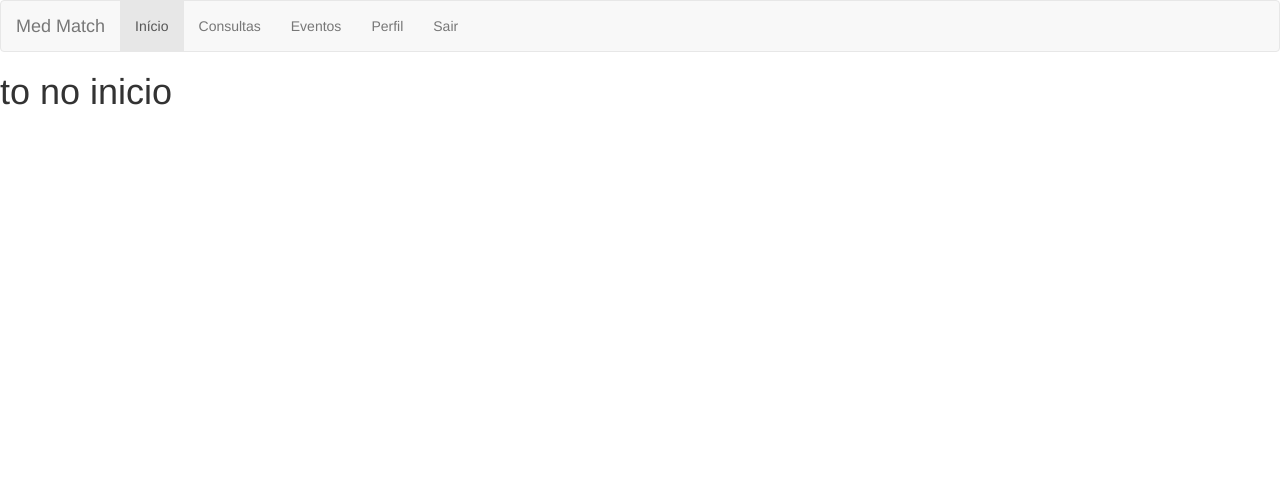
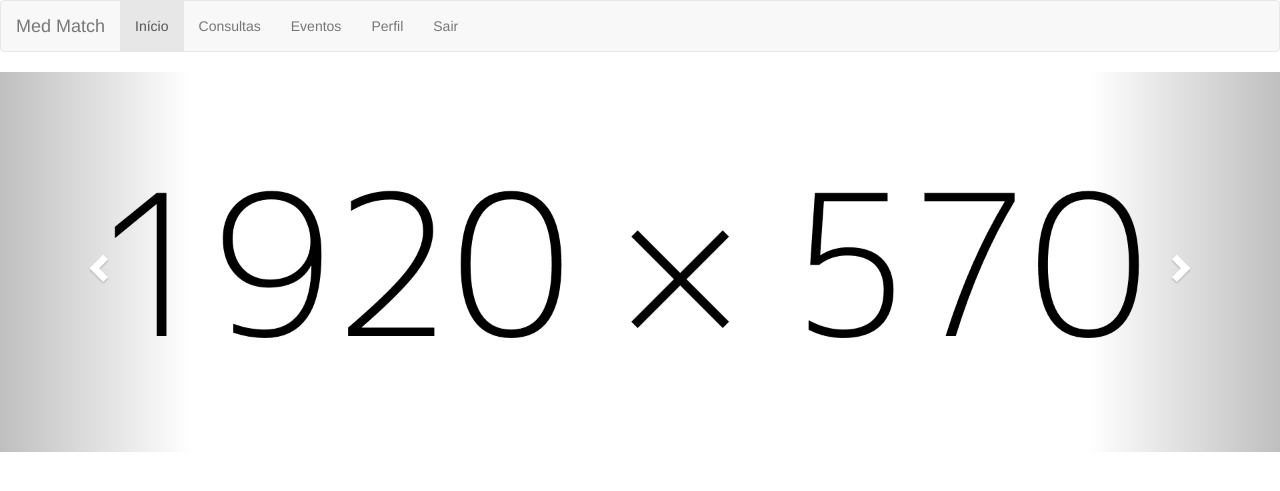
Before and after one commit to IKuuhakuI/Lumanga, a Flask app: page / in a window 1280 px wide. Shown: the top 491 px of the page. Run offline with Flask 2, Linux system fonts and the light colour scheme; the visitor is signed in with stand-in values (Sample User, id 1); some libraries are stand-ins or nearby versions.

Commit message:
adiciona um slideshow teste

```diff
--- a/app/main.py
+++ b/app/main.py
@@ -6,7 +6,10 @@ app.secret_key = "teste"
 app.permanent_session_lifetime = timedelta(minutes=5)
 
 def checarTipoLogin():
-	if (session["logged_in"]):
+	if (session.get("logged_in") == None):
+		return False
+
+	elif (session["logged_in"]):
 		return True
 	return False
 
--- a/app/templates/base.html
+++ b/app/templates/base.html
@@ -8,12 +8,15 @@
     <script src="https://maxcdn.bootstrapcdn.com/bootstrap/3.4.1/js/bootstrap.min.js"></script>
     <title>{% block title %}{% endblock %}</title>
 </head>
+
 <body>
     <nav class="navbar navbar-default">
         <div class="container-fluid">
+
           <div class="navbar-header">
             <a class="navbar-brand" href="/">Med Match</a>
           </div>
+
           <ul class="nav navbar-nav">
           {% block menu %}
           {% endblock %}
@@ -35,5 +38,9 @@
 
   {%block conteudo%}{%endblock%}
 
+  <script src="https://code.jquery.com/jquery-3.5.1.slim.min.js" integrity="sha384-DfXdz2htPH0lsSSs5nCTpuj/zy4C+OGpamoFVy38MVBnE+IbbVYUew+OrCXaRkfj" crossorigin="anonymous"></script>
+  <script src="https://cdn.jsdelivr.net/npm/popper.js@1.16.1/dist/umd/popper.min.js" integrity="sha384-9/reFTGAW83EW2RDu2S0VKaIzap3H66lZH81PoYlFhbGU+6BZp6G7niu735Sk7lN" crossorigin="anonymous"></script>
+  <script src="https://stackpath.bootstrapcdn.com/bootstrap/4.5.2/js/bootstrap.min.js" integrity="sha384-B4gt1jrGC7Jh4AgTPSdUtOBvfO8shuf57BaghqFfPlYxofvL8/KUEfYiJOMMV+rV" crossorigin="anonymous"></script>
+
 </body>
 </html>
--- a/app/templates/inicio.html
+++ b/app/templates/inicio.html
@@ -14,5 +14,49 @@
 {% endblock %}
 
 {%block conteudo%}
-    <h1>to no inicio</h1>
+<script src="https://code.jquery.com/jquery-3.2.1.slim.min.js" integrity="sha384-KJ3o2DKtIkvYIK3UENzmM7KCkRr/rE9/Qpg6aAZGJwFDMVNA/GpGFF93hXpG5KkN" crossorigin="anonymous"></script>
+<script src="https://cdnjs.cloudflare.com/ajax/libs/popper.js/1.12.9/umd/popper.min.js" integrity="sha384-ApNbgh9B+Y1QKtv3Rn7W3mgPxhU9K/ScQsAP7hUibX39j7fakFPskvXusvfa0b4Q" crossorigin="anonymous"></script>
+<script src="https://maxcdn.bootstrapcdn.com/bootstrap/4.0.0/js/bootstrap.min.js" integrity="sha384-JZR6Spejh4U02d8jOt6vLEHfe/JQGiRRSQQxSfFWpi1MquVdAyjUar5+76PVCmYl" crossorigin="anonymous"></script>
+
+<div id="slide-carousel" class="carousel slide" data-ride="carousel">
+  <!-- Indicators -->
+  <ol class="carousel-indicators">
+    <li data-target="#clothing-carousel" data-slide-to="0" class="active"></li>
+    <li data-target="#clothing-carousel" data-slide-to="1"></li>
+    <li data-target="#clothing-carousel" data-slide-to="2"></li>
+  </ol>
+
+  <!-- Wrapper for slides -->
+  <div class="carousel-inner" role="listbox">
+    <div class="item active" style="margin-left: auto;margin-right: auto;">
+      <img src="static/imagens/placeholder.png" alt="...">
+      <div class="carousel-caption">
+      </div>
+    </div>
+    <div class="item">
+      <img src="static/imagens/placeholder.png" alt="...">
+      <div class="carousel-caption">
+      </div>
+    </div>
+    <div class="item">
+      <img src="static/imagens/placeholder.png" alt="...">
+      <div class="carousel-caption">
+      	<p>PERDI</p>
+      </div>
+    </div>
+
+  </div>
+
+  <!-- Controles -->
+  <a class="left carousel-control" href="#slide-carousel" role="button" data-slide="prev">
+    <span class="glyphicon glyphicon-chevron-left" aria-hidden="true"></span>
+    <span class="sr-only">Previous</span>
+  </a>
+  <a class="right carousel-control" href="#slide-carousel" role="button" data-slide="next">
+    <span class="glyphicon glyphicon-chevron-right" aria-hidden="true"></span>
+    <span class="sr-only">Next</span>
+  </a>
+</div>
+
+
 {%endblock%}
```
Also changed, not shown: app/static/imagens/placeholder.png (added). Lines whose indentation alone changed are shown as unchanged.
